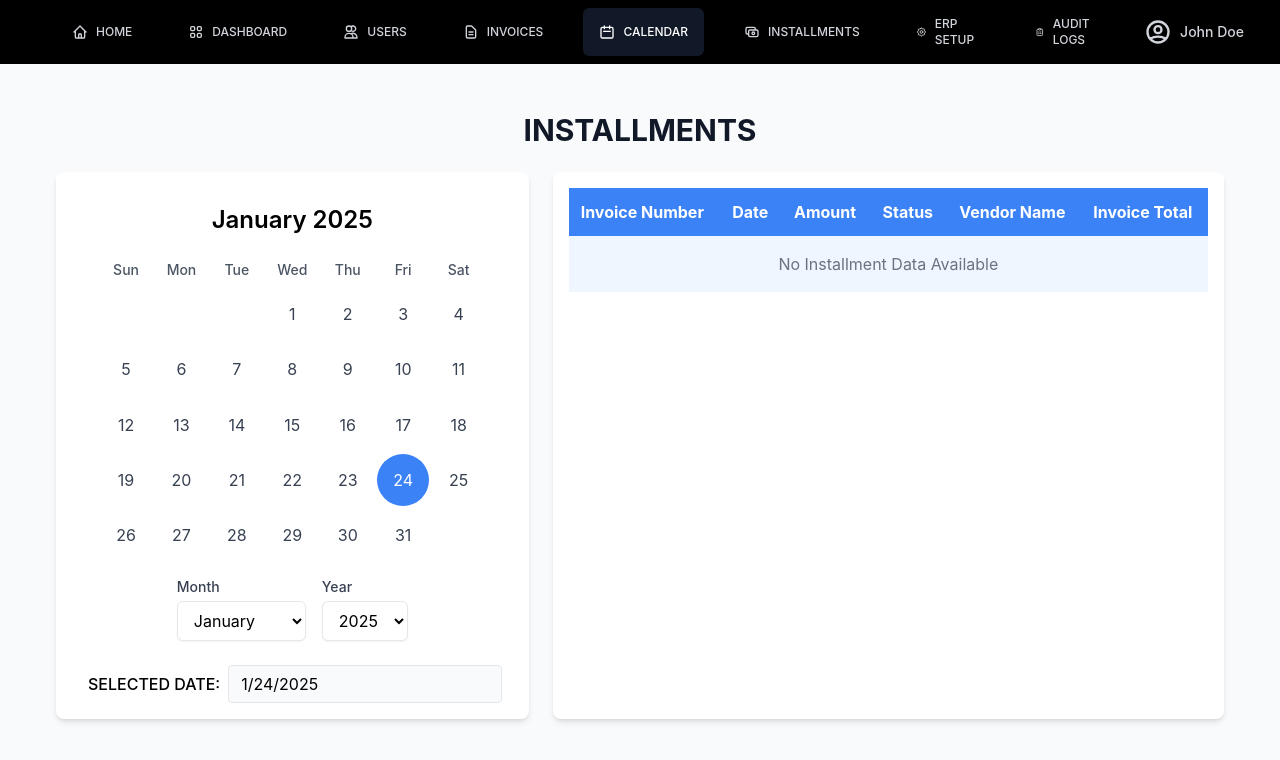
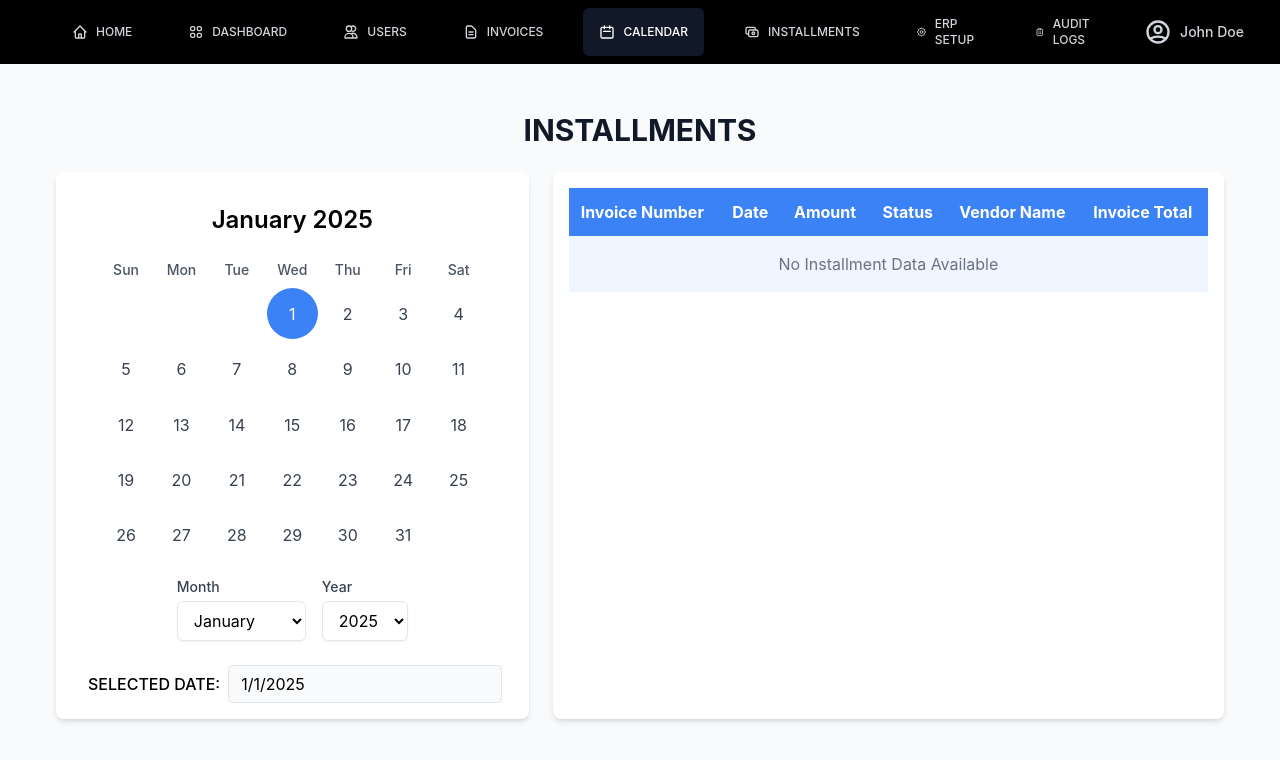
Before and after one commit to thecolossalsparkle/liquidrbac, a React (Create React App) app: page /calendar in a window 1280 px wide. Shown: the top 760 px of the page. Built offline with nearby package versions, Linux system fonts and the light colour scheme.

Commit message:
Calendar bug fix

```diff
--- a/src/pages/Calendar.jsx
+++ b/src/pages/Calendar.jsx
@@ -6,68 +6,86 @@ import Card from '../components/common/Card';
 import TablePagination from '../components/common/TablePagination';
 
 const Installments = () => {
-  const [selectedDate, setSelectedDate] = useState(new Date());
-  const [currentMonth, setCurrentMonth] = useState(new Date().getMonth() + 1);
-  const [currentYear, setCurrentYear] = useState(new Date().getFullYear());
+  const [selectedDate, setSelectedDate] = useState(new Date(2025, 0, 1)); // Jan 1, 2025
+  const [currentMonth, setCurrentMonth] = useState(1); // January
+  const [currentYear, setCurrentYear] = useState(2025);
   const [entriesPerPage, setEntriesPerPage] = useState(10);
   const [currentPage, setCurrentPage] = useState(1);
 
-  // Sample installment data for January 2025
+  // Static data for January 2025
   const sampleInstallmentData = {
     '2025-01-05': [
       {
         invoiceNumber: 'INV-001',
         date: '2025-01-05',
-        amount: '$1,500',
+        amount: '₹1,500',
         status: 'Pending',
         vendorName: 'Tech Solutions Inc',
-        totalAmount: '$4,500'
+        totalAmount: '₹4,500'
       },
       {
         invoiceNumber: 'INV-002',
         date: '2025-01-05',
-        amount: '$2,000',
+        amount: '₹2,300',
         status: 'Paid',
         vendorName: 'Office Supplies Co',
-        totalAmount: '$2,000'
+        totalAmount: '₹2,300'
+      }
+    ],
+    '2025-01-12': [
+      {
+        invoiceNumber: 'INV-003',
+        date: '2025-01-12',
+        amount: '₹3,200',
+        status: 'Pending',
+        vendorName: 'Marketing Agency',
+        totalAmount: '₹9,600'
       }
     ],
     '2025-01-15': [
       {
-        invoiceNumber: 'INV-003',
+        invoiceNumber: 'INV-004',
         date: '2025-01-15',
-        amount: '$3,000',
+        amount: '₹5,000',
+        status: 'Overdue',
+        vendorName: 'IT Services Ltd',
+        totalAmount: '₹15,000'
+      },
+      {
+        invoiceNumber: 'INV-005',
+        date: '2025-01-15',
+        amount: '₹1,800',
         status: 'Pending',
-        vendorName: 'Marketing Pro',
-        totalAmount: '$9,000'
+        vendorName: 'Consulting Group',
+        totalAmount: '₹5,400'
       }
     ],
     '2025-01-20': [
       {
-        invoiceNumber: 'INV-004',
+        invoiceNumber: 'INV-006',
         date: '2025-01-20',
-        amount: '$1,800',
-        status: 'Overdue',
-        vendorName: 'IT Services Ltd',
-        totalAmount: '$5,400'
+        amount: '₹2,750',
+        status: 'Paid',
+        vendorName: 'Design Studio',
+        totalAmount: '₹2,750'
+      }
+    ],
+    '2025-01-31': [
+      {
+        invoiceNumber: 'INV-007',
+        date: '2025-01-31',
+        amount: '₹4,200',
+        status: 'Pending',
+        vendorName: 'Equipment Supplier',
+        totalAmount: '₹12,600'
       },
       {
-        invoiceNumber: 'INV-005',
-        date: '2025-01-20',
-        amount: '$2,500',
-        status: 'Paid',
-        vendorName: 'Equipment Corp',
-        totalAmount: '$2,500'
-      }
-    ],
-    '2025-01-25': [
-      {
-        invoiceNumber: 'INV-006',
-        date: '2025-01-25',
-        amount: '$4,000',
-        status: 'Pending',
-        vendorName: 'Consulting Group',
-        totalAmount: '$12,000'
+        invoiceNumber: 'INV-008',
+        date: '2025-01-31',
+        amount: '₹3,100',
+        status: 'Overdue',
+        vendorName: 'Maintenance Services',
+        totalAmount: '₹9,300'
       }
     ]
   };
@@ -76,11 +94,9 @@ const Installments = () => {
 
   const handleDateSelect = (date) => {
     setSelectedDate(date);
-    // Format the date to match our sample data keys
-    const dateKey = date.toISOString().split('T')[0];
-    // Set installments for the selected date (or empty array if no data)
+    // Format date to YYYY-MM-DD without timezone conversion
+    const dateKey = `${date.getFullYear()}-${String(date.getMonth() + 1).padStart(2, '0')}-${String(date.getDate()).padStart(2, '0')}`;
     setInstallments(sampleInstallmentData[dateKey] || []);
-    // Reset to first page when date changes
     setCurrentPage(1);
   };
 
@@ -96,7 +112,7 @@ const Installments = () => {
     setCurrentPage(1);
   };
 
-  // Calculate pagination
+  // Simple pagination calculation
   const indexOfLastEntry = currentPage * entriesPerPage;
   const indexOfFirstEntry = indexOfLastEntry - entriesPerPage;
   const currentEntries = installments.slice(indexOfFirstEntry, indexOfLastEntry);
```
